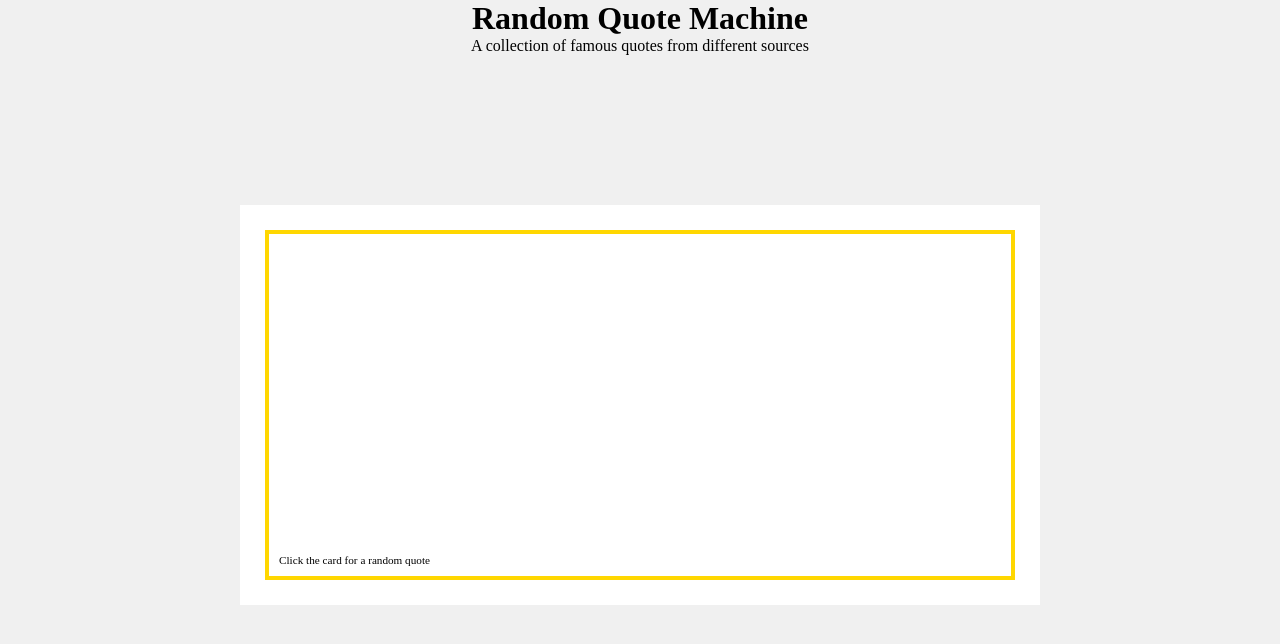
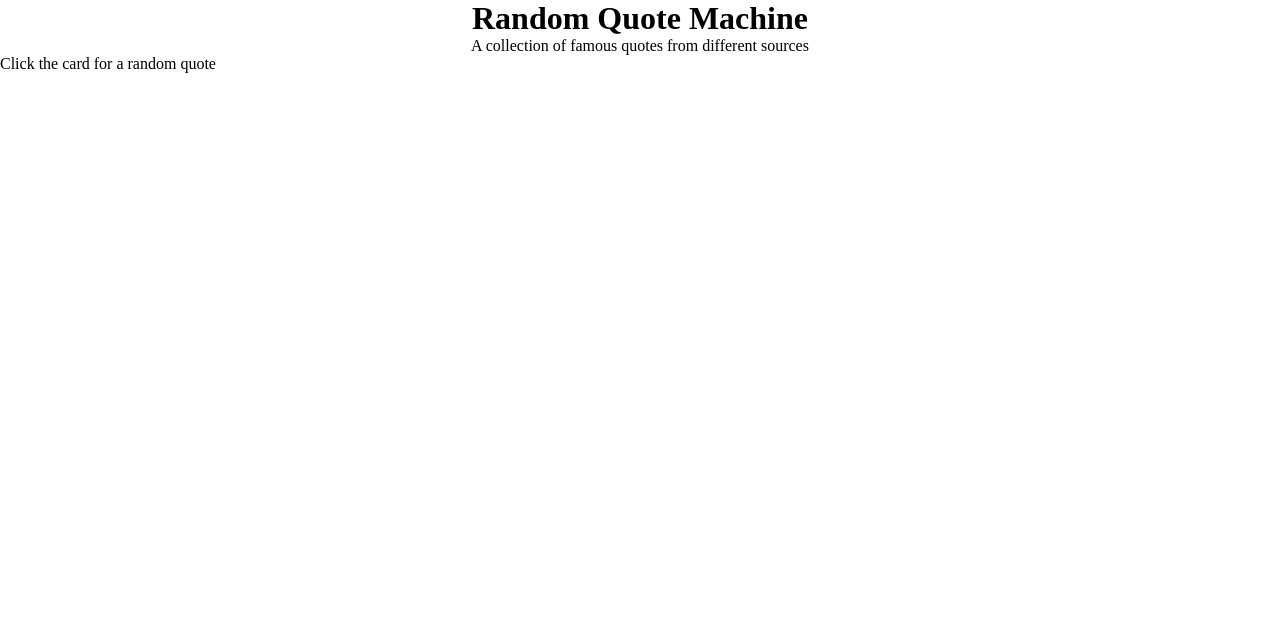
Before and after one commit to Remdran/RandomQuoteGen, a plain HTML site: page index.html in a window 1280 px wide. Drawn offline with nearby package versions, Linux system fonts and the light colour scheme; no server answers.

Commit message:
Second design for the quote generator

```diff
--- a/css/style.css
+++ b/css/style.css
@@ -3,41 +3,3 @@
     padding: 0;
     box-sizing: border-box;
 }
-
-body {
-    background-color: #F0F0F0;
-}
-
-#card {
-    width: 800px;
-    height: 400px;
-    margin: 150px auto;
-    background-color: white;
-    position: relative;
-    transition: 1s ease-out;
-}
-
-#border {
-    border: 4px solid gold;
-    width: 750px;
-    height: 350px;
-    position: absolute;
-    margin: 25px 25px;
-}
-
-.clicked {
-    transform: rotateX(720deg);
-}
-
-#info {
-    position: absolute;
-    top: 320px;
-    font-size: 70%;
-    margin-left: 10px;
-}
-
-#source {
-    margin: 50px;
-    background-color: red;
-    font-size: 150%;
-}
```
Also changed, not shown: index.html (line endings or trailing spaces), js/script.js (line endings or trailing spaces).
